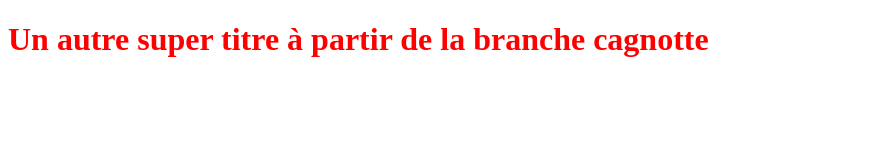
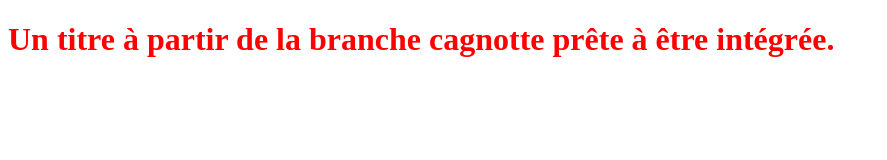
Before and after one commit to clc1968/OpenclassroomsProject, a plain HTML site: page index.html in a window 1280 px wide. Shown: the whole page, without its empty margins (0-887 px from the left). Drawn offline with Linux system fonts and the light colour scheme.

Commit message:
dernier commit sur la branche

```diff
--- a/index.html
+++ b/index.html
@@ -5,6 +5,6 @@
     <link rel="stylesheet" type="text/css" href="styles.css">
 </head>
 <body>
-    <h1>Un autre super titre à partir de la branche cagnotte</h1>
+    <h1>Un titre à partir de la branche cagnotte prête à être intégrée.</h1>
 </body>
 </html>
```
